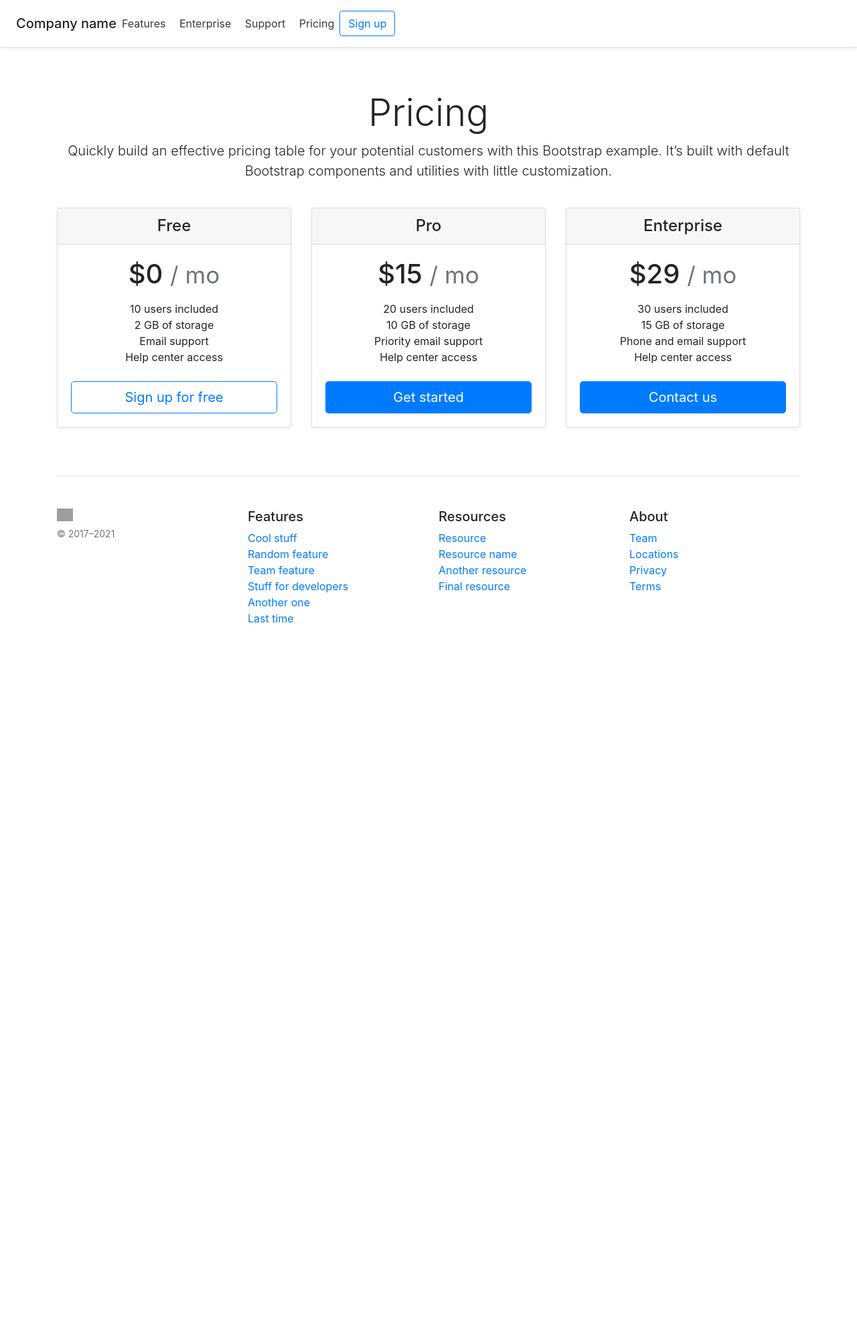
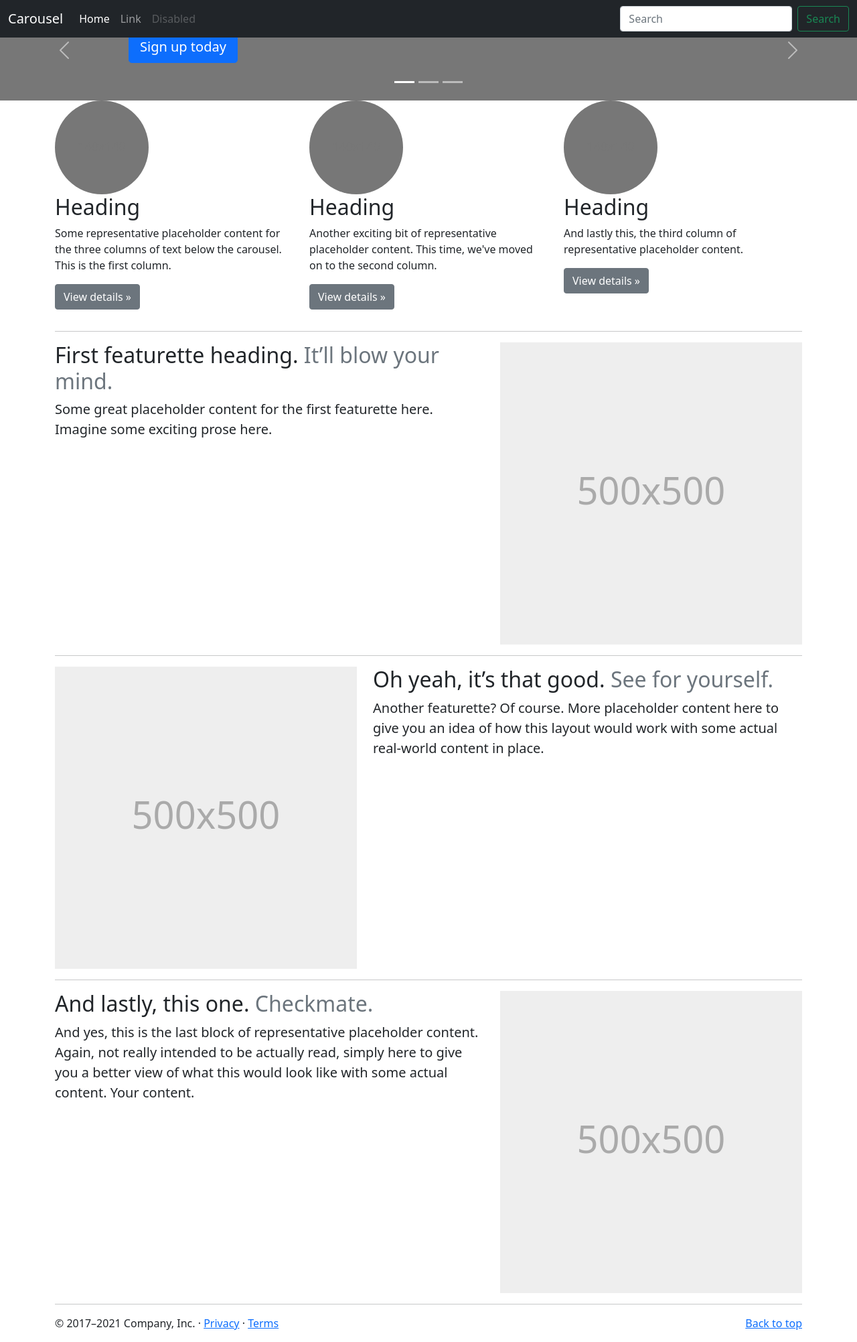
Before and after one commit to delamcon/web, a Flask app: page /main_page in a window 1280 px wide. Shown: the whole page at 67% size. Before the commit the page ends 930 px from the top, so only its background shows below. Run offline with Flask 2, Linux system fonts and the light colour scheme; some libraries are stand-ins or nearby versions; grey boxes are pictures that could not be loaded.

Commit message:
аоаоаоа тупой дезигн

```diff
--- a/templates/main_page.html
+++ b/templates/main_page.html
@@ -1,23 +1,22 @@
-<!DOCTYPE html>
-<html lang="ru">
+<!doctype html>
+<html lang="en">
   <head>
-    <meta charset="UTF-8">
+    <meta charset="utf-8">
     <meta name="viewport" content="width=device-width, initial-scale=1">
-    <link rel="stylesheet" href="https://maxcdn.bootstrapcdn.com/bootstrap/4.5.2/css/bootstrap.min.css">
-    <title>Main page</title>
-</head>
-<body data-new-gr-c-s-check-loaded="14.1001.0" data-gr-ext-installed="">
-<link href="/docs/5.0/dist/css/bootstrap.min.css" rel="stylesheet"
-      integrity="sha384-BmbxuPwQa2lc/FVzBcNJ7UAyJxM6wuqIj61tLrc4wSX0szH/Ev+nYRRuWlolflfl" crossorigin="anonymous">
+    <meta name="description" content="">
+    <meta name="author" content="Mark Otto, Jacob Thornton, and Bootstrap contributors">
+    <meta name="generator" content="Hugo 0.80.0">
+    <title>Carousel Template · Bootstrap v5.0</title>
 
-<!-- Favicons -->
-<link rel="apple-touch-icon" href="/docs/5.0/assets/img/favicons/apple-touch-icon.png" sizes="180x180">
-<link rel="icon" href="/docs/5.0/assets/img/favicons/favicon-32x32.png" sizes="32x32" type="image/png">
-<link rel="icon" href="/docs/5.0/assets/img/favicons/favicon-16x16.png" sizes="16x16" type="image/png">
-<link rel="manifest" href="/docs/5.0/assets/img/favicons/manifest.json">
-<link rel="mask-icon" href="/docs/5.0/assets/img/favicons/safari-pinned-tab.svg" color="#7952b3">
-<link rel="icon" href="/docs/5.0/assets/img/favicons/favicon.ico">
-<meta name="theme-color" content="#7952b3">
+    <link rel="canonical" href="https://getbootstrap.com/docs/5.0/examples/carousel/">
+
+
+
+    <!-- Bootstrap core CSS -->
+<!-- CSS only -->
+	<link href="https://cdn.jsdelivr.net/npm/bootstrap@5.0.0-beta2/dist/css/bootstrap.min.css"
+          rel="stylesheet" integrity="sha384-BmbxuPwQa2lc/FVzBcNJ7UAyJxM6wuqIj61tLrc4wSX0szH/Ev+nYRRuWlolflfl"
+          crossorigin="anonymous">
 
 
     <style>
@@ -38,126 +37,190 @@
 
 
     <!-- Custom styles for this template -->
-    <link href="pricing.css" rel="stylesheet">
 
+  </head>
+  <body>
 
-
-<header class="d-flex flex-column flex-md-row align-items-center p-3 px-md-4 mb-3 bg-body border-bottom shadow-sm">
-  <p class="h5 my-0 me-md-auto fw-normal">Company name</p>
-  <nav class="my-2 my-md-0 me-md-3">
-    <a class="p-2 text-dark" href="#">Features</a>
-    <a class="p-2 text-dark" href="#">Enterprise</a>
-    <a class="p-2 text-dark" href="#">Support</a>
-    <a class="p-2 text-dark" href="#">Pricing</a>
+<header>
+  <nav class="navbar navbar-expand-md navbar-dark fixed-top bg-dark">
+    <div class="container-fluid">
+      <a class="navbar-brand" href="#">Carousel</a>
+      <button class="navbar-toggler" type="button" data-bs-toggle="collapse" data-bs-target="#navbarCollapse" aria-controls="navbarCollapse" aria-expanded="false" aria-label="Toggle navigation">
+        <span class="navbar-toggler-icon"></span>
+      </button>
+      <div class="collapse navbar-collapse" id="navbarCollapse">
+        <ul class="navbar-nav me-auto mb-2 mb-md-0">
+          <li class="nav-item">
+            <a class="nav-link active" aria-current="page" href="#">Home</a>
+          </li>
+          <li class="nav-item">
+            <a class="nav-link" href="#">Link</a>
+          </li>
+          <li class="nav-item">
+            <a class="nav-link disabled" href="#" tabindex="-1" aria-disabled="true">Disabled</a>
+          </li>
+        </ul>
+        <form class="d-flex">
+          <input class="form-control me-2" type="search" placeholder="Search" aria-label="Search">
+          <button class="btn btn-outline-success" type="submit">Search</button>
+        </form>
+      </div>
+    </div>
   </nav>
-  <a class="btn btn-outline-primary" href="#">Sign up</a>
 </header>
 
-<main class="container">
-  <div class="pricing-header px-3 py-3 pt-md-5 pb-md-4 mx-auto text-center">
-    <h1 class="display-4">Pricing</h1>
-    <p class="lead">Quickly build an effective pricing table for your potential customers with this Bootstrap example.
-        It’s built with default Bootstrap components and utilities with little customization.</p>
+<main>
+
+  <div id="myCarousel" class="carousel slide" data-bs-ride="carousel">
+    <div class="carousel-indicators">
+      <button type="button" data-bs-target="#myCarousel" data-bs-slide-to="0" class="active" aria-current="true"
+              aria-label="Slide 1"></button>
+      <button type="button" data-bs-target="#myCarousel" data-bs-slide-to="1" aria-label="Slide 2"></button>
+      <button type="button" data-bs-target="#myCarousel" data-bs-slide-to="2" aria-label="Slide 3"></button>
     </div>
+    <div class="carousel-inner">
+      <div class="carousel-item active">
+        <svg class="bd-placeholder-img" width="100%" height="200%" xmlns="http://www.w3.org/2000/svg"
+             aria-hidden="true" preserveAspectRatio="xMidYMid slice" focusable="false"><rect width="100%" height="200%"
+                                                                                             fill="#777"/></svg>
 
-  <div class="row row-cols-1 row-cols-md-3 mb-3 text-center">
-    <div class="col">
-      <div class="card mb-4 shadow-sm">
-      <div class="card-header">
-        <h4 class="my-0 fw-normal">Free</h4>
-      </div>
-      <div class="card-body">
-        <h1 class="card-title pricing-card-title">$0 <small class="text-muted">/ mo</small></h1>
-        <ul class="list-unstyled mt-3 mb-4">
-          <li>10 users included</li>
-          <li>2 GB of storage</li>
-          <li>Email support</li>
-          <li>Help center access</li>
-        </ul>
-        <button type="button" class="w-100 btn btn-lg btn-outline-primary">Sign up for free</button>
+        <div class="container">
+          <div class="carousel-caption text-start">
+            <h1>Example headline.</h1>
+            <p>Some representative placeholder content for the first slide of the carousel.</p>
+            <p><a class="btn btn-lg btn-primary" href="#">Sign up today</a></p>
           </div>
         </div>
       </div>
-    <div class="col">
-      <div class="card mb-4 shadow-sm">
-      <div class="card-header">
-        <h4 class="my-0 fw-normal">Pro</h4>
-      </div>
-      <div class="card-body">
-        <h1 class="card-title pricing-card-title">$15 <small class="text-muted">/ mo</small></h1>
-        <ul class="list-unstyled mt-3 mb-4">
-          <li>20 users included</li>
-          <li>10 GB of storage</li>
-          <li>Priority email support</li>
-          <li>Help center access</li>
-        </ul>
-        <button type="button" class="w-100 btn btn-lg btn-primary">Get started</button>
+      <div class="carousel-item">
+        <svg class="bd-placeholder-img" width="100%" height="200%" xmlns="http://www.w3.org/2000/svg" aria-hidden="true" preserveAspectRatio="xMidYMid slice" focusable="false"><rect width="100%" height="200%" fill="#777"/></svg>
+
+        <div class="container">
+          <div class="carousel-caption">
+            <h1>Another example headline.</h1>
+            <p>Some representative placeholder content for the second slide of the carousel.</p>
+            <p><a class="btn btn-lg btn-primary" href="#">Learn more</a></p>
           </div>
         </div>
       </div>
-    <div class="col">
-      <div class="card mb-4 shadow-sm">
-      <div class="card-header">
-        <h4 class="my-0 fw-normal">Enterprise</h4>
-      </div>
-      <div class="card-body">
-        <h1 class="card-title pricing-card-title">$29 <small class="text-muted">/ mo</small></h1>
-        <ul class="list-unstyled mt-3 mb-4">
-          <li>30 users included</li>
-          <li>15 GB of storage</li>
-          <li>Phone and email support</li>
-          <li>Help center access</li>
-        </ul>
-        <button type="button" class="w-100 btn btn-lg btn-primary">Contact us</button>
+      <div class="carousel-item">
+        <svg class="bd-placeholder-img" width="100%" height="200%" xmlns="http://www.w3.org/2000/svg" aria-hidden="true" preserveAspectRatio="xMidYMid slice" focusable="false"><rect width="100%" height="200%" fill="#777"/></svg>
+
+        <div class="container">
+          <div class="carousel-caption text-end">
+            <h1>One more for good measure.</h1>
+            <p>Some representative placeholder content for the third slide of this carousel.</p>
+            <p><a class="btn btn-lg btn-primary" href="#">Browse gallery</a></p>
           </div>
         </div>
       </div>
     </div>
+    <button class="carousel-control-prev" type="button" data-bs-target="#myCarousel" data-bs-slide="prev">
+      <span class="carousel-control-prev-icon" aria-hidden="true"></span>
+      <span class="visually-hidden">Previous</span>
+    </button>
+    <button class="carousel-control-next" type="button" data-bs-target="#myCarousel" data-bs-slide="next">
+      <span class="carousel-control-next-icon" aria-hidden="true"></span>
+      <span class="visually-hidden">Next</span>
+    </button>
+  </div>
 
-  <footer class="pt-4 my-md-5 pt-md-5 border-top">
+
+  <!-- Marketing messaging and featurettes
+  ================================================== -->
+  <!-- Wrap the rest of the page in another container to center all the content. -->
+
+  <div class="container marketing">
+
+    <!-- Three columns of text below the carousel -->
     <div class="row">
-      <div class="col-12 col-md">
-        <img class="mb-2" src="/docs/5.0/assets/brand/bootstrap-logo.svg" alt="" width="24" height="19">
-        <small class="d-block mb-3 text-muted">© 2017–2021</small>
+      <div class="col-lg-4">
+        <svg class="bd-placeholder-img rounded-circle" width="140" height="140" xmlns="http://www.w3.org/2000/svg" role="img" aria-label="Placeholder: 140x140" preserveAspectRatio="xMidYMid slice" focusable="false"><title>Placeholder</title><rect width="100%" height="100%" fill="#777"/><text x="50%" y="50%" fill="#777" dy=".3em">140x140</text></svg>
+
+        <h2>Heading</h2>
+        <p>Some representative placeholder content for the three columns of text below the carousel. This is the first column.</p>
+        <p><a class="btn btn-secondary" href="#">View details &raquo;</a></p>
+      </div><!-- /.col-lg-4 -->
+      <div class="col-lg-4">
+        <svg class="bd-placeholder-img rounded-circle" width="140" height="140" xmlns="http://www.w3.org/2000/svg" role="img" aria-label="Placeholder: 140x140" preserveAspectRatio="xMidYMid slice" focusable="false"><title>Placeholder</title><rect width="100%" height="100%" fill="#777"/><text x="50%" y="50%" fill="#777" dy=".3em">140x140</text></svg>
+
+        <h2>Heading</h2>
+        <p>Another exciting bit of representative placeholder content. This time, we've moved on to the second column.</p>
+        <p><a class="btn btn-secondary" href="#">View details &raquo;</a></p>
+      </div><!-- /.col-lg-4 -->
+      <div class="col-lg-4">
+        <svg class="bd-placeholder-img rounded-circle" width="140" height="140" xmlns="http://www.w3.org/2000/svg" role="img" aria-label="Placeholder: 140x140" preserveAspectRatio="xMidYMid slice" focusable="false"><title>Placeholder</title><rect width="100%" height="100%" fill="#777"/><text x="50%" y="50%" fill="#777" dy=".3em">140x140</text></svg>
+
+        <h2>Heading</h2>
+        <p>And lastly this, the third column of representative placeholder content.</p>
+        <p><a class="btn btn-secondary" href="#">View details &raquo;</a></p>
+      </div><!-- /.col-lg-4 -->
+    </div><!-- /.row -->
+
+
+    <!-- START THE FEATURETTES -->
+
+    <hr class="featurette-divider">
+
+    <div class="row featurette">
+      <div class="col-md-7">
+        <h2 class="featurette-heading">First featurette heading. <span class="text-muted">It’ll blow your mind.</span></h2>
+        <p class="lead">Some great placeholder content for the first featurette here. Imagine some exciting prose here.</p>
       </div>
-      <div class="col-6 col-md">
-        <h5>Features</h5>
-        <ul class="list-unstyled text-small">
-          <li><a class="link-secondary" href="#">Cool stuff</a></li>
-          <li><a class="link-secondary" href="#">Random feature</a></li>
-          <li><a class="link-secondary" href="#">Team feature</a></li>
-          <li><a class="link-secondary" href="#">Stuff for developers</a></li>
-          <li><a class="link-secondary" href="#">Another one</a></li>
-          <li><a class="link-secondary" href="#">Last time</a></li>
-        </ul>
-      </div>
-      <div class="col-6 col-md">
-        <h5>Resources</h5>
-        <ul class="list-unstyled text-small">
-          <li><a class="link-secondary" href="#">Resource</a></li>
-          <li><a class="link-secondary" href="#">Resource name</a></li>
-          <li><a class="link-secondary" href="#">Another resource</a></li>
-          <li><a class="link-secondary" href="#">Final resource</a></li>
-        </ul>
-      </div>
-      <div class="col-6 col-md">
-        <h5>About</h5>
-        <ul class="list-unstyled text-small">
-          <li><a class="link-secondary" href="#">Team</a></li>
-          <li><a class="link-secondary" href="#">Locations</a></li>
-          <li><a class="link-secondary" href="#">Privacy</a></li>
-          <li><a class="link-secondary" href="#">Terms</a></li>
-        </ul>
+      <div class="col-md-5">
+        <svg class="bd-placeholder-img bd-placeholder-img-lg featurette-image img-fluid mx-auto" width="500" height="500" xmlns="http://www.w3.org/2000/svg" role="img" aria-label="Placeholder: 500x500" preserveAspectRatio="xMidYMid slice" focusable="false"><title>Placeholder</title><rect width="100%" height="100%" fill="#eee"/><text x="50%" y="50%" fill="#aaa" dy=".3em">500x500</text></svg>
+
       </div>
     </div>
+
+    <hr class="featurette-divider">
+
+    <div class="row featurette">
+      <div class="col-md-7 order-md-2">
+        <h2 class="featurette-heading">Oh yeah, it’s that good. <span class="text-muted">See for yourself.</span></h2>
+        <p class="lead">Another featurette? Of course. More placeholder content here to give you an idea of how this layout would work with some actual real-world content in place.</p>
+      </div>
+      <div class="col-md-5 order-md-1">
+        <svg class="bd-placeholder-img bd-placeholder-img-lg featurette-image img-fluid mx-auto" width="500" height="500" xmlns="http://www.w3.org/2000/svg" role="img" aria-label="Placeholder: 500x500" preserveAspectRatio="xMidYMid slice" focusable="false"><title>Placeholder</title><rect width="100%" height="100%" fill="#eee"/><text x="50%" y="50%" fill="#aaa" dy=".3em">500x500</text></svg>
+
+      </div>
+    </div>
+
+    <hr class="featurette-divider">
+
+    <div class="row featurette">
+      <div class="col-md-7">
+        <h2 class="featurette-heading">And lastly, this one. <span class="text-muted">Checkmate.</span></h2>
+        <p class="lead">And yes, this is the last block of representative placeholder content. Again, not really intended to be actually read, simply here to give you a better view of what this would look like with some actual content. Your content.</p>
+      </div>
+      <div class="col-md-5">
+        <svg class="bd-placeholder-img bd-placeholder-img-lg featurette-image img-fluid mx-auto" width="500" height="500" xmlns="http://www.w3.org/2000/svg" role="img" aria-label="Placeholder: 500x500" preserveAspectRatio="xMidYMid slice" focusable="false"><title>Placeholder</title><rect width="100%" height="100%" fill="#eee"/><text x="50%" y="50%" fill="#aaa" dy=".3em">500x500</text></svg>
+
+      </div>
+    </div>
+
+    <hr class="featurette-divider">
+
+    <!-- /END THE FEATURETTES -->
+
+  </div><!-- /.container -->
+
+
+  <!-- FOOTER -->
+  <footer class="container">
+    <p class="float-end"><a href="#">Back to top</a></p>
+    <p>&copy; 2017–2021 Company, Inc. &middot; <a href="#">Privacy</a> &middot; <a href="#">Terms</a></p>
   </footer>
 </main>
 
 
-<iframe frameborder="0" scrolling="no" style="background-color: transparent; border: 0px; display: none;"></iframe>
-<div id="GOOGLE_INPUT_CHEXT_FLAG" input="" input_stat="{&quot;tlang&quot;:true,&quot;tsbc&quot;:true,
-&quot;pun&quot;:true,&quot;mk&quot;:true,&quot;ss&quot;:true}"
+    <!-- JavaScript Bundle with Popper -->
+	<script src="https://cdn.jsdelivr.net/npm/bootstrap@5.0.0-beta2/dist/js/bootstrap.bundle.min.js"
+            integrity="sha384-b5kHyXgcpbZJO/tY9Ul7kGkf1S0CWuKcCD38l8YkeH8z8QjE0GmW1gYU5S9FOnJ0" crossorigin="anonymous">
 
-     style="display: none;"></div>
+    </script>
+
+
+
   </body>
 </html>
```
Lines whose indentation alone changed are shown as unchanged.
